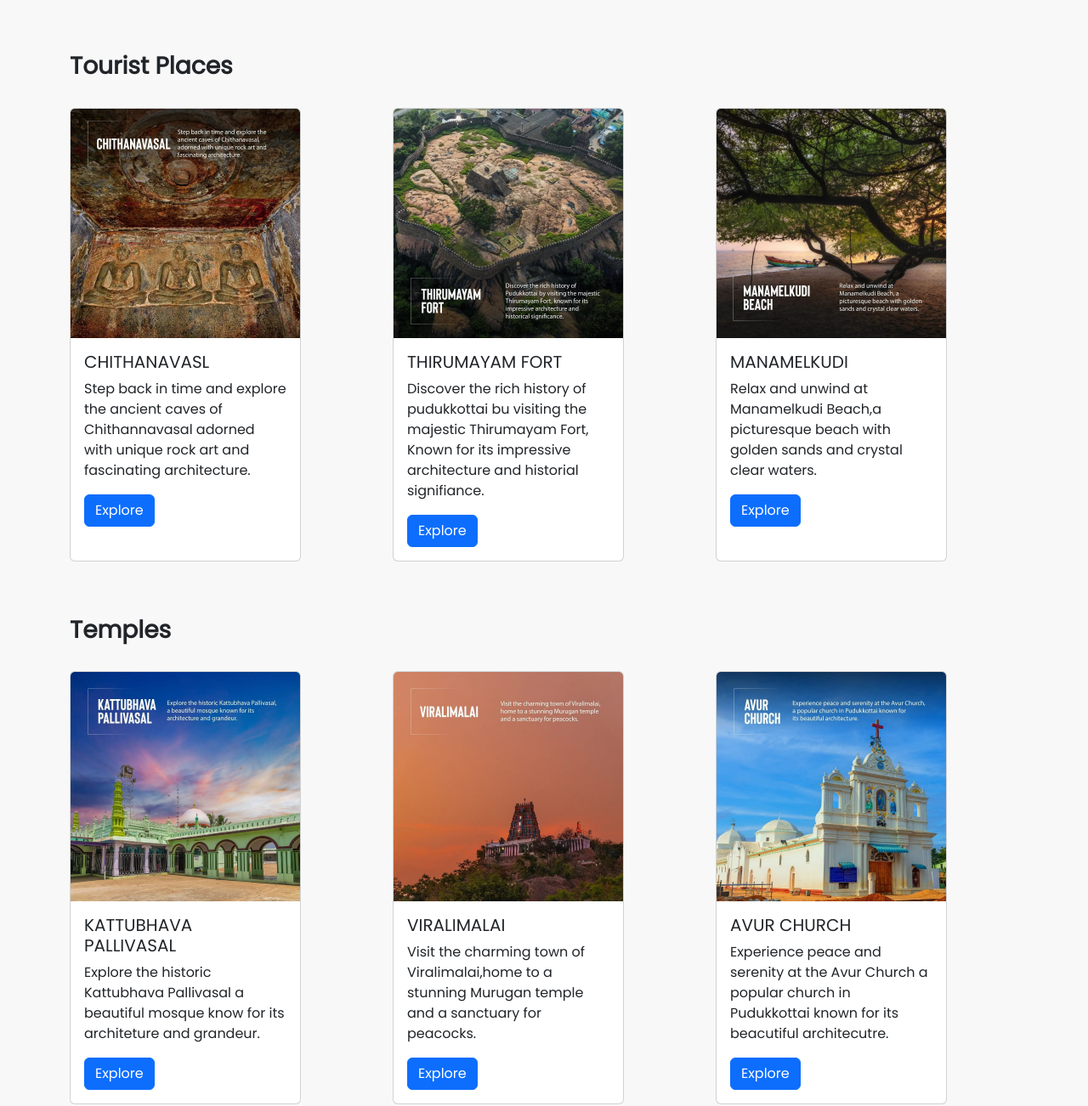
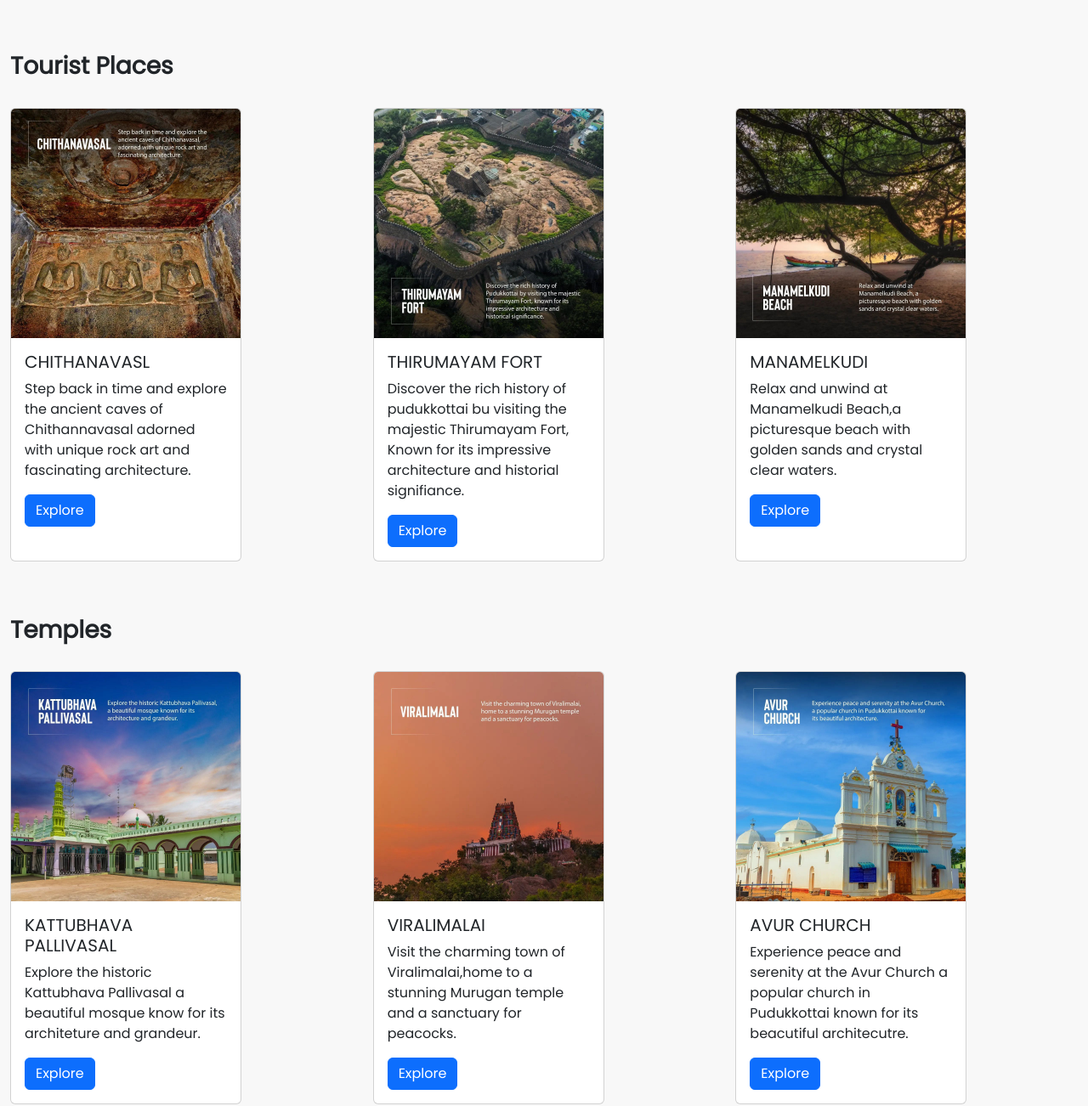
Before and after one commit to karthiekeyan/BootStrap_Project1_Tourismwebsite, a plain HTML site: page index.html in a window 1280 px wide. Shown: the part 1367-2669 px from the top of the page at 85% size. Drawn offline with nearby package versions, Linux system fonts and the light colour scheme.

Commit message:
change the code

```diff
--- a/index.html
+++ b/index.html
@@ -13,9 +13,9 @@
 </head>
 <body>
   <section>
-    <div class="col-md-12 ">
+    <div class="col-md-12">
       <nav class="navbar navbar-expand-lg bg-body-tertiary py-2 px-5 text-uppercase border-light-subtle fixed-top">
-        <div class="container">
+        <div class="container-fluid ">
           <a class="navbar-brand  fs-4" href="#">EXPLORE PUDUKKOTTAI</a>
           <button class="navbar-toggler" type="button" data-bs-toggle="collapse" data-bs-target="#navbarSupportedContent" aria-controls="navbarSupportedContent" aria-expanded="false" aria-label="Toggle navigation">
             <span class="navbar-toggler-icon"></span>
@@ -143,7 +143,7 @@
     </div>
   </section>
   <section class="turist my-5">
-    <div class="container ">
+    <div class="container-fluid">
       <h3 class="tour pb-4">Tourist Places</h3>
       <div class="row">
         <div class=" col-md-4 mb-3 ">
@@ -180,7 +180,7 @@
     </div>
   </section>
   <section class="temples my-5">
-    <div class="container ">
+    <div class="container-fluid ">
       <h3 class="tour pb-4">Temples</h3>
       <div class="row">
         <div class=" col-md-4 mb-3 ">
```
